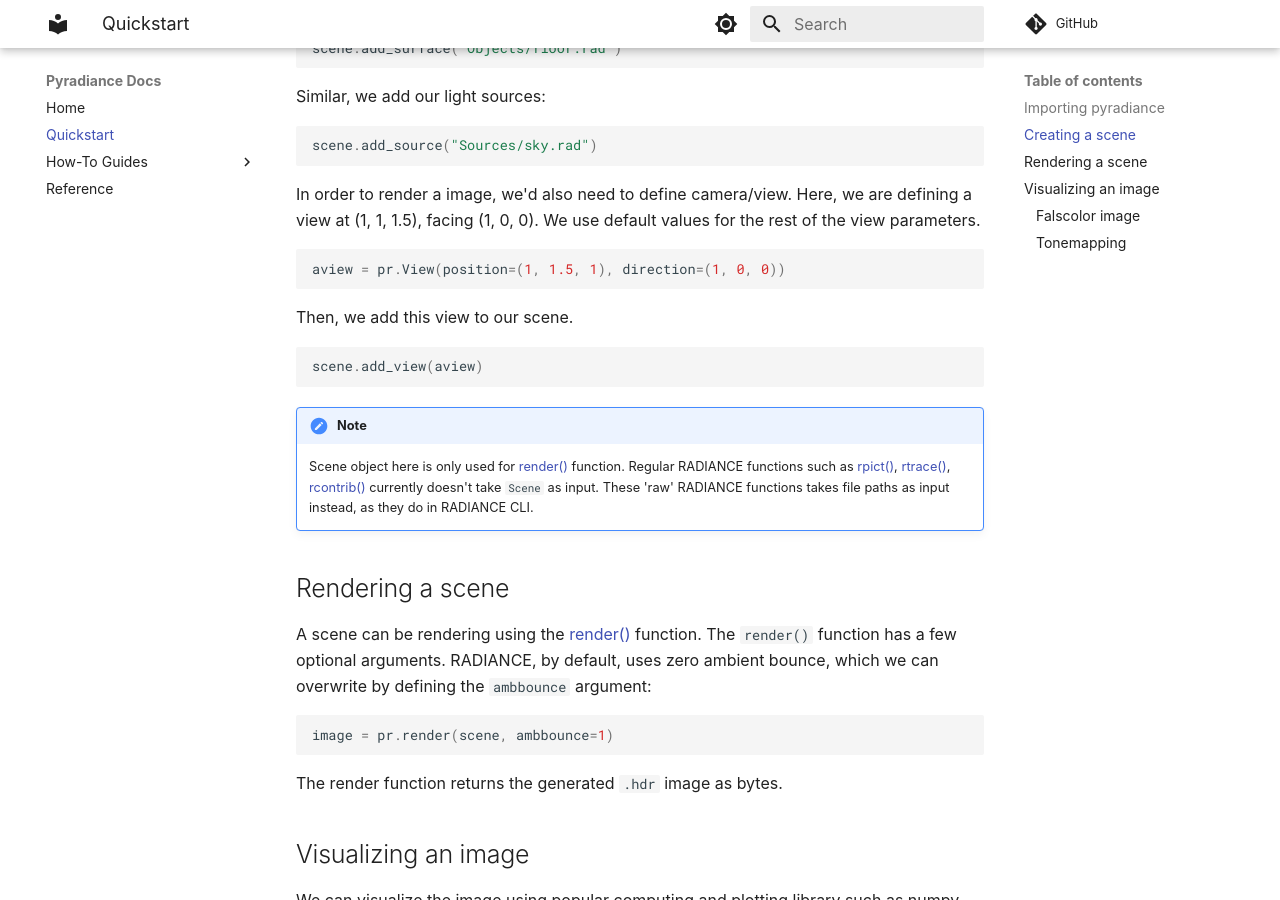
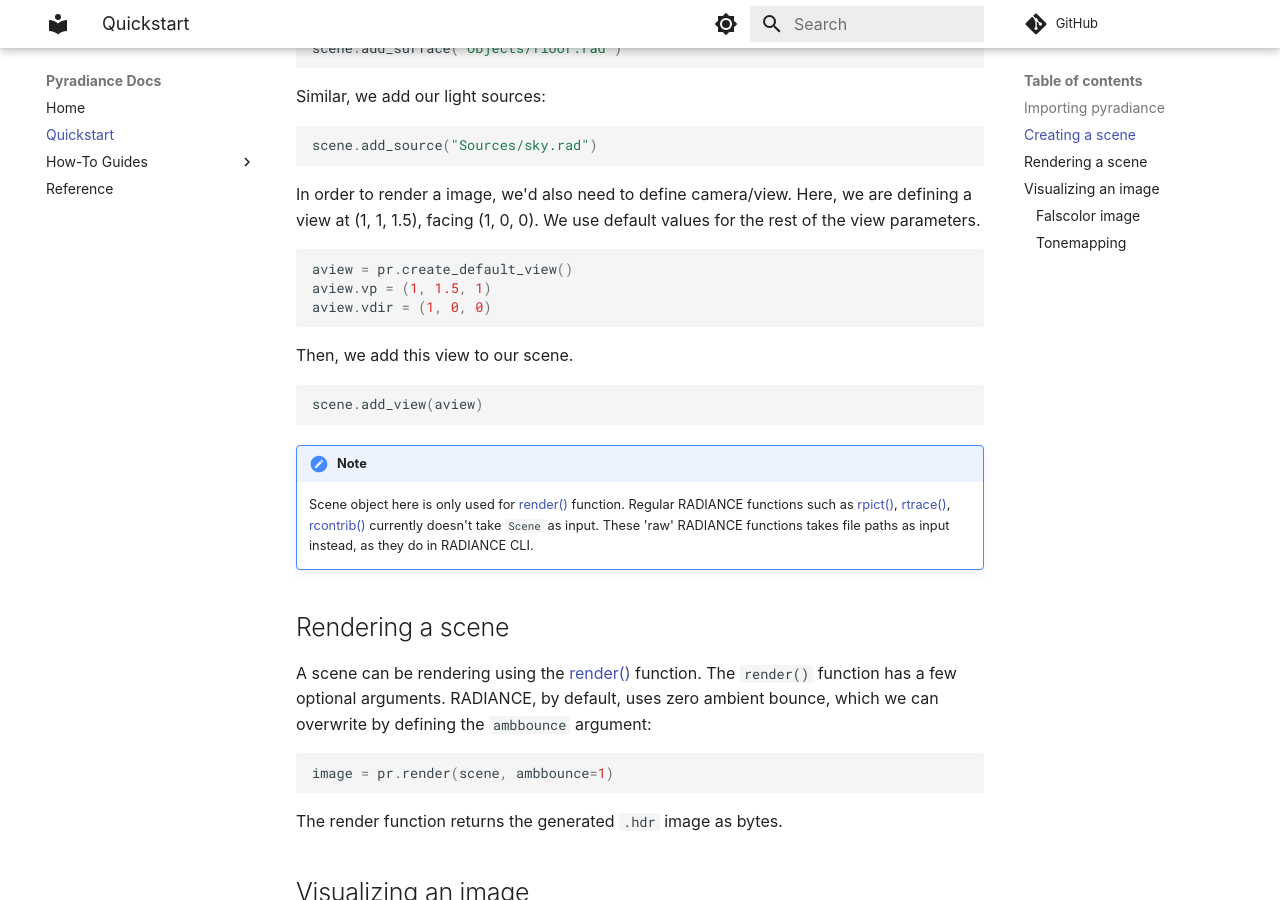
Before and after one commit to LBNL-ETA/pyradiance, an MkDocs documentation site: the page built from docs/tutorials.md, in a window 1280 px wide and 900 px high, scrolled down 680 px. Built offline with MkDocs 1.6.1 and Material for MkDocs 9.7.7, drawn with Linux system fonts in a browser that asks for light colours; some web fonts are replaced; comment, search, counter and statistics services are not loaded.

Commit message:
update tutorials.md

````diff
--- a/docs/tutorials.md
+++ b/docs/tutorials.md
@@ -30,7 +30,9 @@ scene.add_source("Sources/sky.rad")
 In order to render a image, we'd also need to define camera/view.
 Here, we are defining a view at (1, 1, 1.5), facing (1, 0, 0). We use default values for the rest of the view parameters.
 ```python
-aview = pr.View(position=(1, 1.5, 1), direction=(1, 0, 0))
+aview = pr.create_default_view()
+aview.vp = (1, 1.5, 1)
+aview.vdir = (1, 0, 0)
 ```
 Then, we add this view to our scene.
 ```python
````
